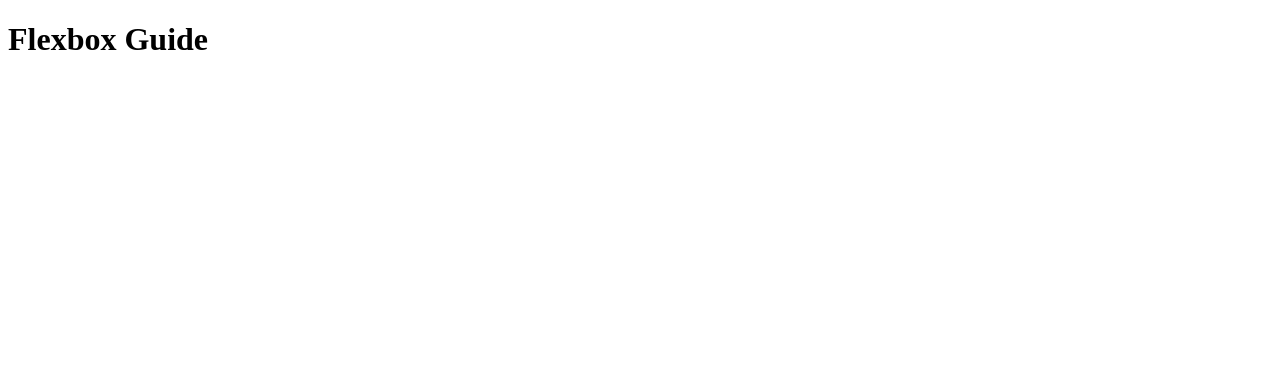
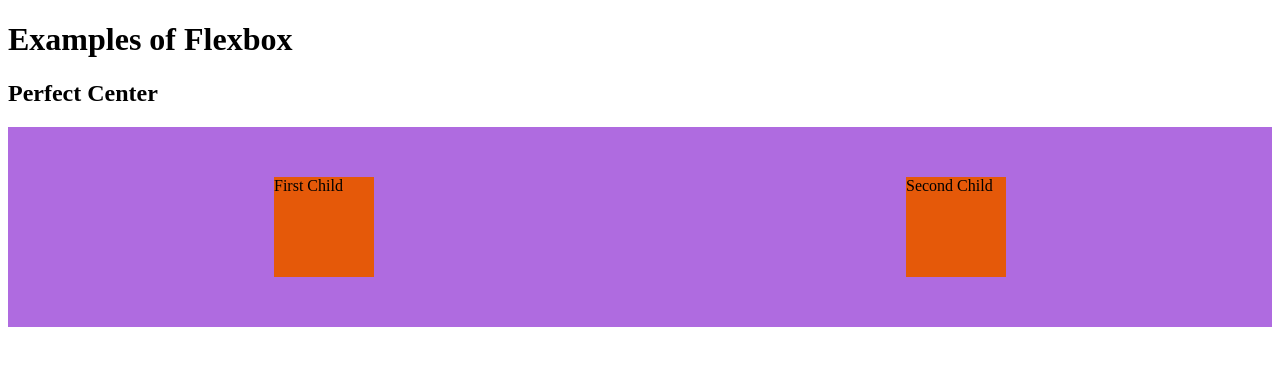
Before and after one commit to cmtp/fe-projects, a website: page flexbox/public/index.html in a window 1280 px wide. Drawn offline with Linux system fonts and the light colour scheme.

Commit message:
Add first section of flexbox

```diff
--- /dev/null
+++ b/flexbox/public/css/style.css
@@ -0,0 +1,11 @@
+.parent {
+    background: #af6be0;
+    display: flex;
+    height: 200px;
+}
+.child {
+    background: #e55909;
+    height: 100px;
+    margin: auto;
+    width: 100px;
+}
--- a/flexbox/public/index.html
+++ b/flexbox/public/index.html
@@ -5,8 +5,33 @@
     <meta name="viewport" content="width=1.0, initial-scale=1.0">
     <meta http-equiv="X-UA-Compatible" content="ie=edge">
     <title>Guide Flexbox</title>
+    <link rel="stylesheet" href="css/style.css">
 </head>
 <body>
-    <h1>Flexbox Guide</h1>
+    <header>
+        <hgroup>
+            <h1>Examples of Flexbox</h1>
+        </hgroup>
+    </header>
+    <main>
+        <article>
+            <header>
+                <hgroup>
+                    <h2>Perfect Center</h2>
+                </hgroup>
+            </header>
+            <section>
+                <div class="parent">
+                    <div class="child">
+                        First Child
+                    </div>
+                    <div class="child">
+                        Second Child
+                    </div>
+                </div>
+            </section>
+        </article>
+    </main>
+
 </body>
 </html>
```
Also changed, not shown: 1 other file.
